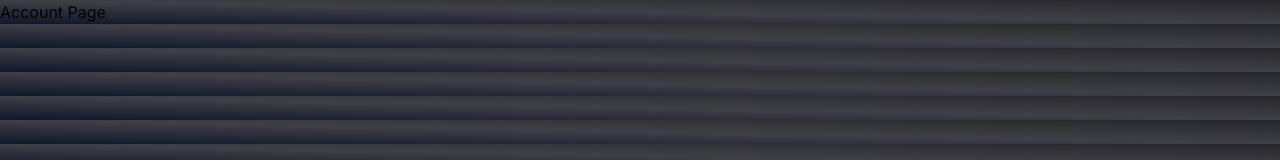
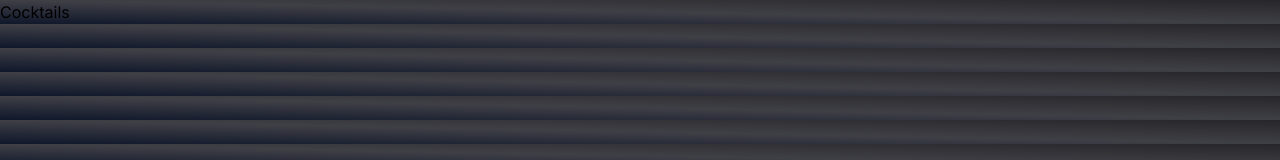
Before and after one commit to JakeIVS/BarCart, a Next.js app in the folder client/: page /cocktails in a window 1280 px wide. Shown: the top 160 px of the page. Built offline with nearby package versions, Linux system fonts and the light colour scheme.

Commit message:
create cocktails route

```diff
--- /dev/null
+++ b/client/src/app/cocktails/page.tsx
@@ -0,0 +1,7 @@
+export default function Cocktails() {
+  return (
+    <div>
+      <h1>Cocktails</h1>
+    </div>
+  );
+}
```
